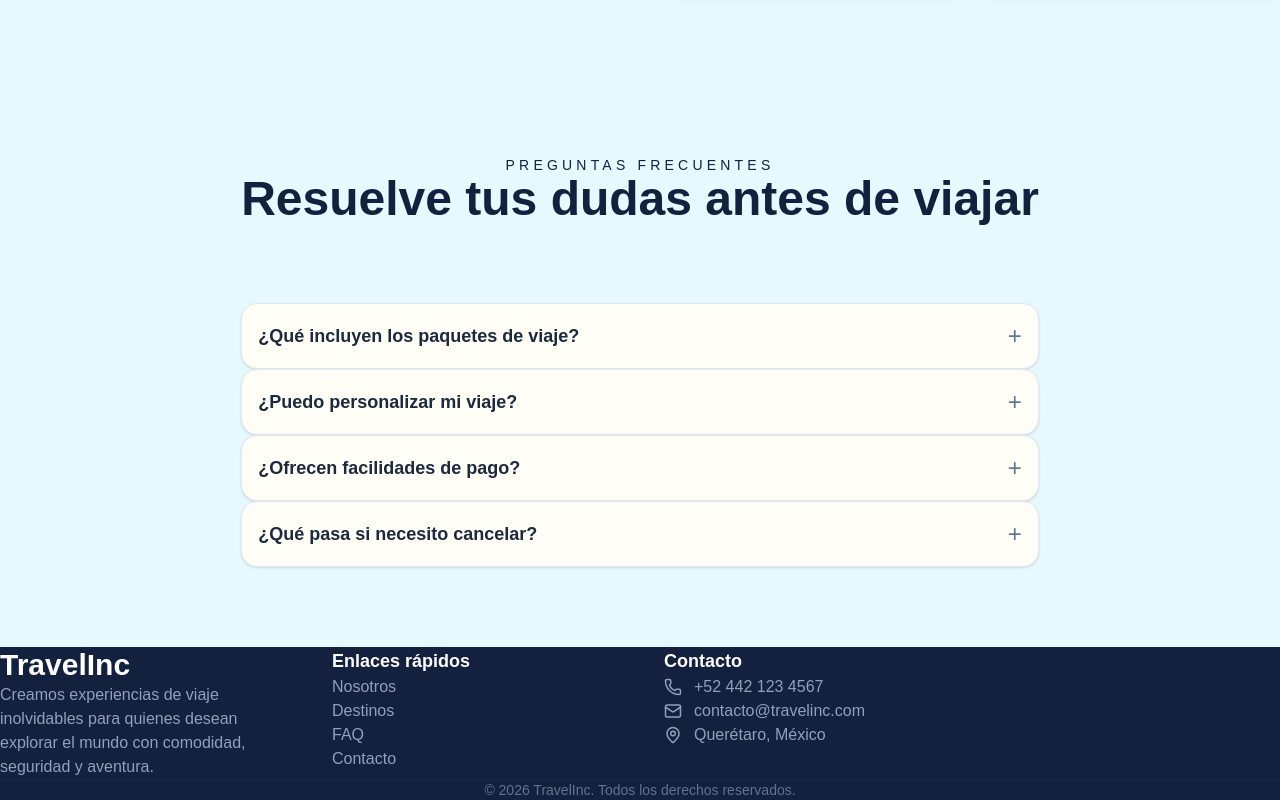
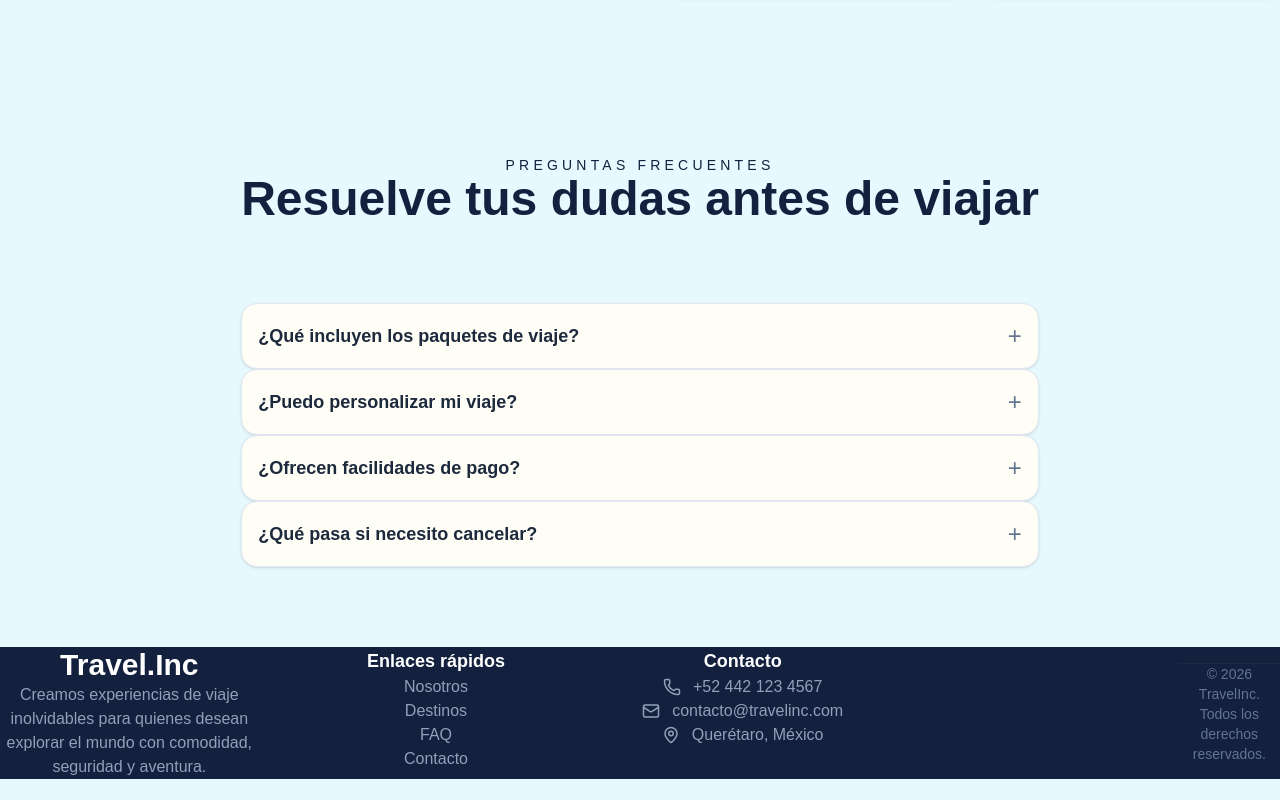
Before and after one commit to AndreaMedinaRico/travel-agency, a React (Vite) app: page / in a window 1280 px wide. Shown: the part 4031-4831 px from the top of the page. After the commit the page ends 4810 px from the top, so only its background shows below. Built offline with nearby package versions, Linux system fonts and the light colour scheme.

Commit message:
fix: fix foot error

```diff
--- a/src/components/layout/Footer.jsx
+++ b/src/components/layout/Footer.jsx
@@ -6,18 +6,18 @@ import {
 
 const Footer = () => {
   return (
-    <footer className=" px-6 py-16 text-white"
-      style={{ backgroundColor: '#13203e' }}>
+    <footer className="px-24 mt-64 flex items-center justify-center text-white" style={{ backgroundColor: '#13203e' }}>
       <div
         className="
           mx-auto grid max-w-7xl gap-12
+          text-center
           md:grid-cols-2 lg:grid-cols-4
         "
       >
         {/* Marca */}
         <div>
           <h2 className="mb-4 text-3xl font-bold">
-            TravelInc
+            Travel.Inc
           </h2>
 
           <p className="text-slate-400">
@@ -59,19 +59,19 @@ const Footer = () => {
           </h3>
 
           <ul className="space-y-4 text-slate-400">
-            <li className="flex items-center gap-3">
+            <li className="flex items-center justify-center gap-3">
               <Phone size={18} />
 
               <span>+52 442 123 4567</span>
             </li>
 
-            <li className="flex items-center gap-3">
+            <li className="flex items-center justify-center gap-3">
               <Mail size={18} />
 
               <span>contacto@travelinc.com</span>
             </li>
 
-            <li className="flex items-center gap-3">
+            <li className="flex items-center justify-center gap-3">
               <MapPin size={18} />
 
               <span>Querétaro, México</span>
```
